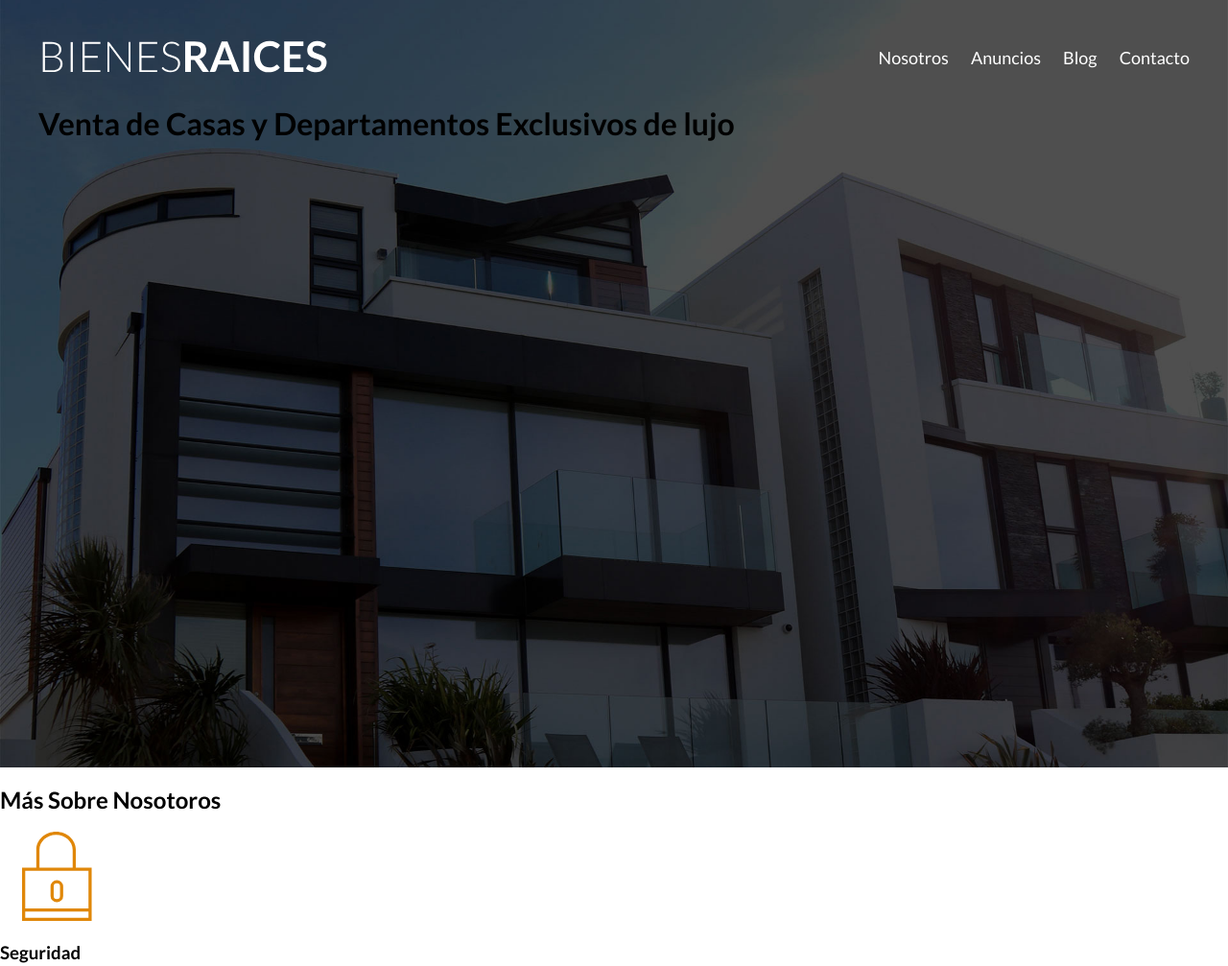
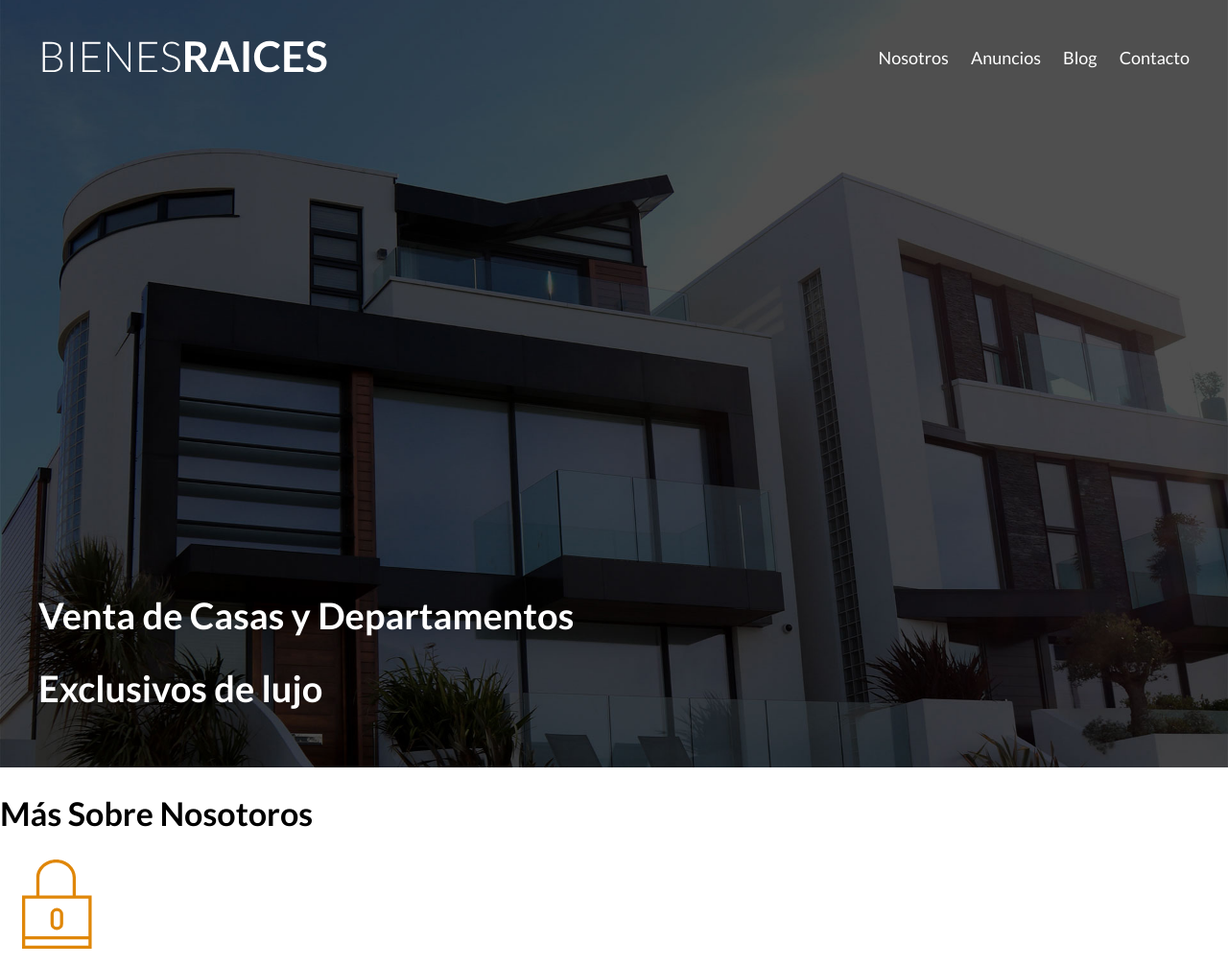
Before and after one commit to chelo-py/proyecto-web, a plain HTML site: page index.html in a window 1280 px wide. Shown: the top 1007 px of the page at 96% size. Drawn offline with Linux system fonts and the light colour scheme.

Commit message:
Posicionando el Nombre del Sitio Web y CSS a los Headings

```diff
--- a/css/styles.css
+++ b/css/styles.css
@@ -14,6 +14,18 @@ body {
   max-width: 120rem; /** = 1200px **/
   margin: 0 auto;
 }
+h1 {
+  font-size: 3.8rem; /* Tamaño de fuente */
+}
+h2 {
+  font-size: 3.4rem;
+}
+h3 {
+  font-size: 3rem;
+}
+h4 {
+  font-size: 2.6rem;
+}
 /* Header */
 .site-header.inicio {
   /*background: url(../img/header.jpg); se puede hacer de esta forma también*/
@@ -22,6 +34,19 @@ body {
   min-height: 60rem;
   background-position: center center;
   background-size: cover;
+}
+.contenido-header {
+  height: 100%; /** toma toda la altura del padre **/
+  display: flex; /**La propiedad CSS flex es una propiedad resumida que indica la capacidad de un elemento
+                    flexible para alterar sus dimensiones y llenar el espacio disponible.**/
+  flex-direction: column; /* alinea un elemento bajo otro */
+  justify-content: space-between; /* espaciado entre dos elementos */
+}
+.contenido-header h1 {
+  color: #ffffff;
+  padding-bottom: 2rem; /* padding: espacio hacia dentro del elemento */
+  max-width: 60rem; /*El máximo del ancho es de 60 rem, pasado eso hace un corte y continua denbajo */
+  line-height: 2; /* Interlineado */
 }
 .barra {
   display: flex;
--- a/index.html
+++ b/index.html
@@ -16,7 +16,8 @@
   </head>
   <body>
     <header class="site-header inicio">
-      <div class="contenedor">
+      <!--Contenedor-->
+      <div class="contenedor contenido-header">
         <div class="barra">
           <a href="/">
             <img src="img/logo.svg" alt="Logotipo de Bienes Raices" />
@@ -31,7 +32,6 @@
         </div>
         <h1>Venta de Casas y Departamentos Exclusivos de lujo</h1>
       </div>
-      <!--Contenedor-->
     </header>
 
     <section>
```
